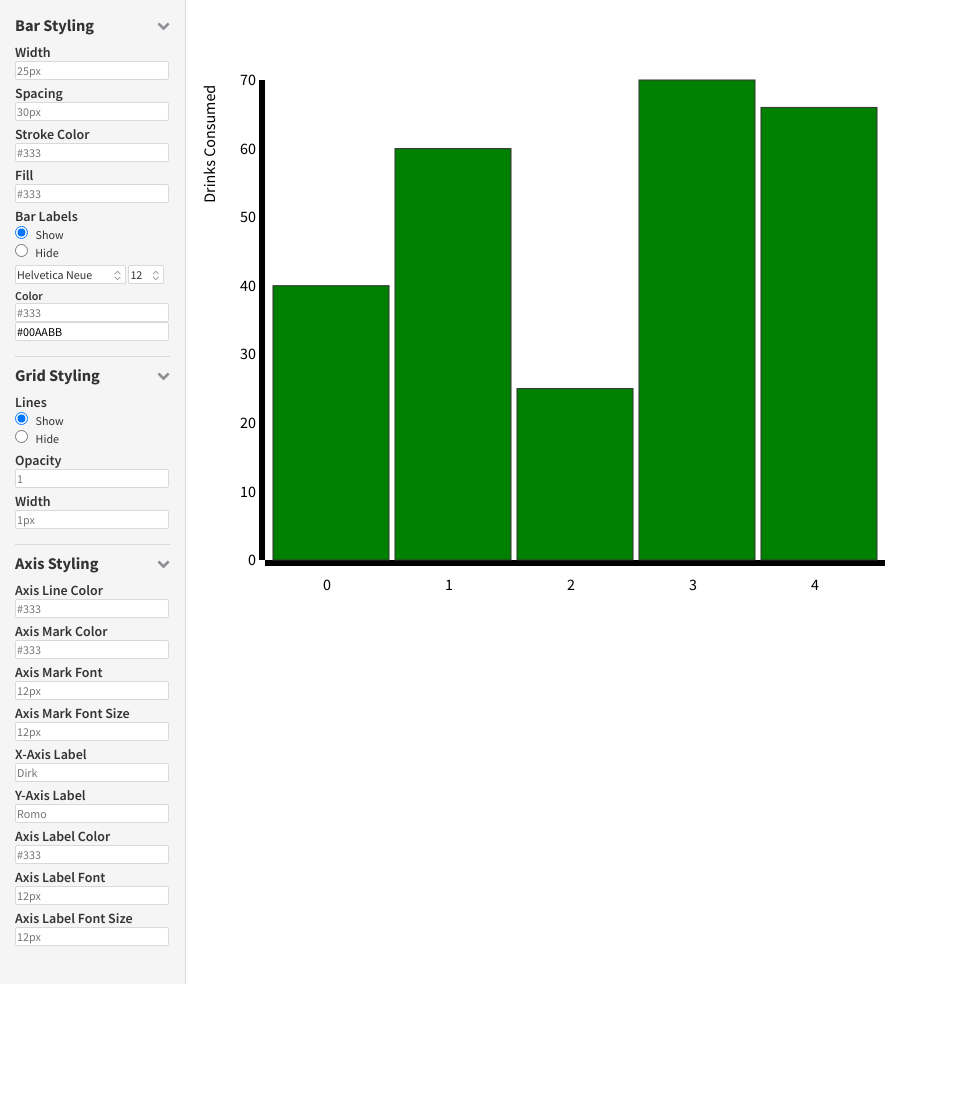
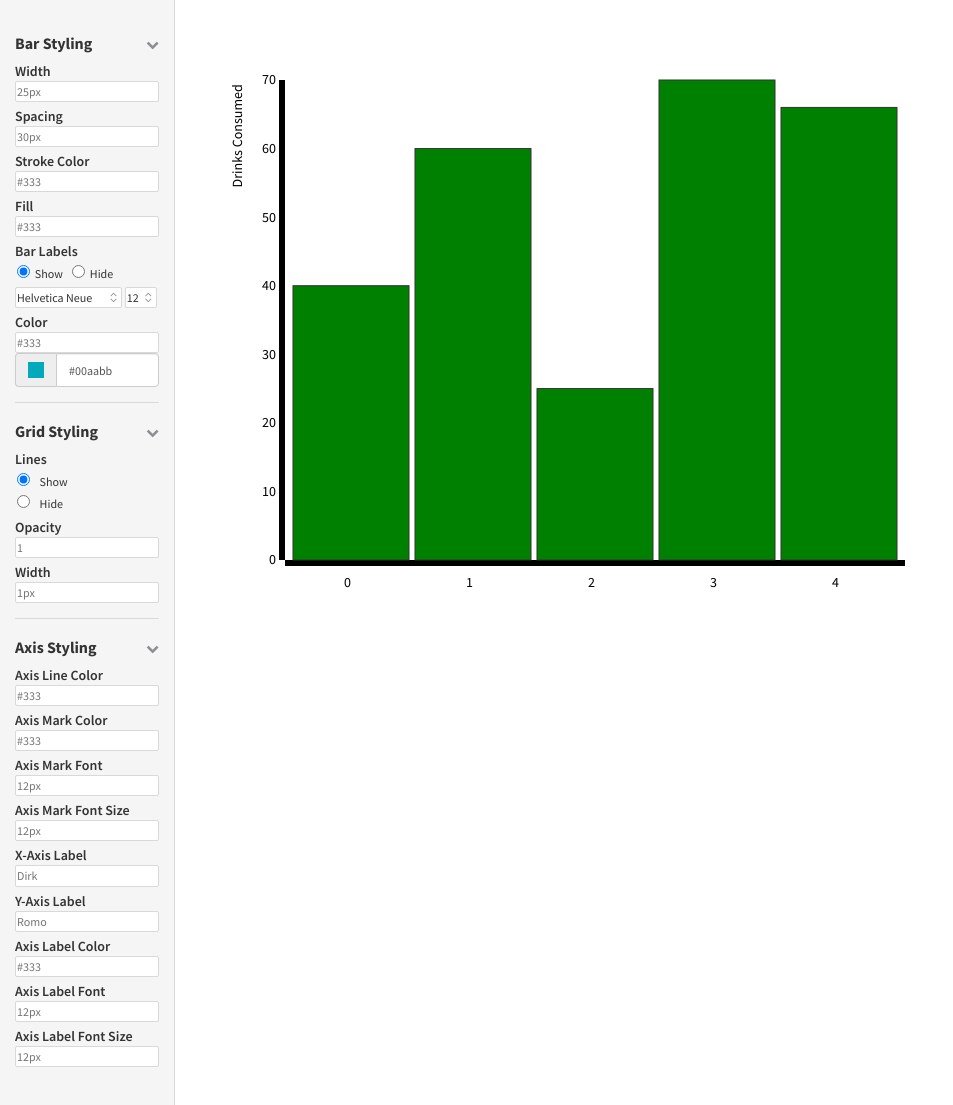
Before and after one commit to pkbriggs/project448b, a PHP site: page / in a window 1280 px wide. Shown: the whole page, without its empty margins (0-953 px from the left). Before the commit the page ends 984 px from the top, so only its background shows below. Run offline with PHP 8.4, Linux system fonts and the light colour scheme.

Commit message:
starting the color picker
added bootstrap :(

```diff
--- a/css/controls.css
+++ b/css/controls.css
@@ -38,7 +38,3 @@
 .font_and_size {
 	margin-top: 4px;
 }
-
-.special-color {
-  background-color: <?php the_field('color'); ?>;
-}
--- a/css/style.css
+++ b/css/style.css
@@ -9,6 +9,10 @@ html, body {
 	color: #333;
 }
 
+h3 {
+	font-size: 16px !important;
+}
+
 textarea:focus, input:focus{
     outline: none;
 }
@@ -17,9 +21,14 @@ textarea, input {
 	border-style: solid;
 	border: 1px solid #D9D9D9;
 	border-radius: 2px;
+	width: 100%;
 
-	font-size: 12px;
+	font-size: 12px !important;
 	padding: 1px;
+}
+
+input[type=radio] {
+	width: 17px;
 }
 
 .bold {
@@ -35,16 +44,16 @@ textarea, input {
 }
 
 .small {
-	font-size: 12px;
+	font-size: 12px !important;
 }
 
 .vis_container {
 	position: absolute;
-	left: 185px;
+	left: 205px;
 	width: 600px;
-	width: -webkit-calc(100% - 185px);
-	width: -moz-calc(100% - 185px);
-	width: calc(100% - 185px);
+	width: -webkit-calc(100% - 205px);
+	width: -moz-calc(100% - 205px);
+	width: calc(100% - 205px);
 }
 
 .vis_controls {
@@ -52,7 +61,7 @@ textarea, input {
 	position: static;
 	left: 0;
 	top: 0;
-	width: 155px;
+	width: 175px;
 
 	/* content */
 	padding: 15px;
--- a/index.html
+++ b/index.html
@@ -8,10 +8,14 @@
   <link rel="stylesheet" href="css/style.css">
   <link rel="stylesheet" href="css/controls.css">
   <link rel="stylesheet" href="css/dropdown.css">
+  <link rel="stylesheet" href="css/bootstrap-colorpicker.min.css">
 
   <!-- Fonts -->
   <link href='https://fonts.googleapis.com/css?family=Source+Sans+Pro:400,300,600,700,900,600italic,700italic,400italic,300italic,900italic' rel='stylesheet' type='text/css'>
   <link rel="stylesheet" href="/font-awesome/css/font-awesome.min.css ">
+
+  <link href="https://maxcdn.bootstrapcdn.com/bootstrap/3.3.6/css/bootstrap.min.css" rel="stylesheet" integrity="sha384-1q8mTJOASx8j1Au+a5WDVnPi2lkFfwwEAa8hDDdjZlpLegxhjVME1fgjWPGmkzs7" crossorigin="anonymous">
+
 
   <!--[if lt IE 9]>
     <script src="http://html5shiv.googlecode.com/svn/trunk/html5.js"></script>
@@ -54,8 +58,8 @@
       <!-- Bar Labels -->
       <section class="control_subcontainer">
         <div class="input_subtitle">Bar Labels</div>
-        <input type="radio" name="bar_label_toggle" value="Show" checked> <span class="small"> &nbsp; Show<span><br>
-        <input type="radio" name="bar_label_toggle" value="Hide"> <span class="small"> &nbsp; Hide</span>
+        <input type="radio" name="bar_label_toggle" value="Show" checked> <span class="small"> Show &nbsp; </span>
+        <input type="radio" name="bar_label_toggle" value="Hide"> <span class="small"> Hide</span>
 
         <div class="font_and_size">
           <div class="font">
@@ -109,15 +113,14 @@
 
         <div class="input_subtitle">Color</div>
         <input class="style_input color_picker" placeholder="#333" data-type="bar_label_color"></input>
+
+        <!-- Color picker stuff -->
         <div id="cp2" class="input-group colorpicker-component">
+          <span class="input-group-addon"><i></i></span>
           <input type="text" value="#00AABB" class="form-control" />
-          <span class="input-group-addon"><i></i></span>
         </div>
-        <script>
-          $(function() {
-              $('#cp2').colorpicker();
-          });
-        </script>
+        <!-- XX -->
+
       </section>
     </div>
 
@@ -192,6 +195,8 @@
   <script src="js/interaction.js"></script>
   <script src="js/viz-controls.js"></script>
   <script src="js/dropdown.js"></script>
+  <script src="js/bootstrap-colorpicker.min.js"></script>
+  <script src="https://maxcdn.bootstrapcdn.com/bootstrap/3.3.6/js/bootstrap.min.js" integrity="sha384-0mSbJDEHialfmuBBQP6A4Qrprq5OVfW37PRR3j5ELqxss1yVqOtnepnHVP9aJ7xS" crossorigin="anonymous"></script>
 
 </body>
 </html>
--- a/js/viz-controls.js
+++ b/js/viz-controls.js
@@ -37,3 +37,7 @@ $(function() {
 		// Call function to update bar chart
 	});
 });
+
+ $(function() {
+  $('#cp2').colorpicker();
+});
```
Also changed, not shown: img/bootstrap-colorpicker/alpha-horizontal.png (added), img/bootstrap-colorpicker/alpha.png (added), img/bootstrap-colorpicker/hue-horizontal.png (added), img/bootstrap-colorpicker/hue.png (added), img/bootstrap-colorpicker/saturation.png (added).
